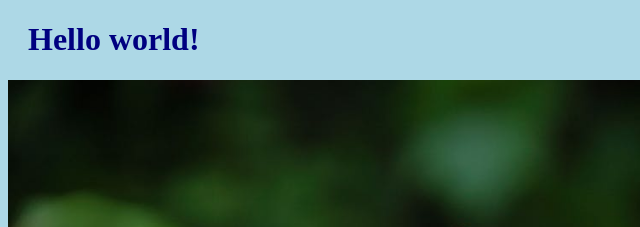
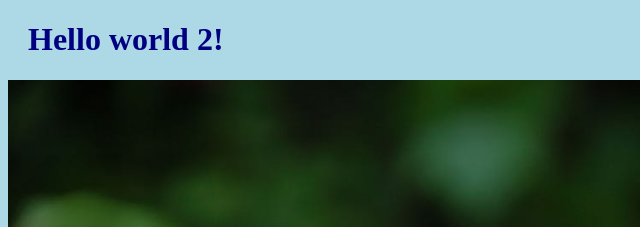
Before and after one commit to egypty3/helloRepo, a plain HTML site: page index.html in a window 1280 px wide. Shown: the top 227 px of the page, 0-640 px from the left. Drawn offline with Linux system fonts and the light colour scheme.

Commit message:
hearder one  "hello world" changed to "hello world 2"

```diff
--- a/index.html
+++ b/index.html
@@ -6,7 +6,7 @@
 </head>
 <body>
 
-<h1>Hello world!</h1>
+<h1>Hello world 2!</h1>
 <div><img src="img_hello_world.jpg" alt="Hello World from Space" style="width:100%;max-width:960px"></div>
 <p>This is the first file in my new Git Repo.</p>
 <p>This line is here to show how merging works.</p>
```
